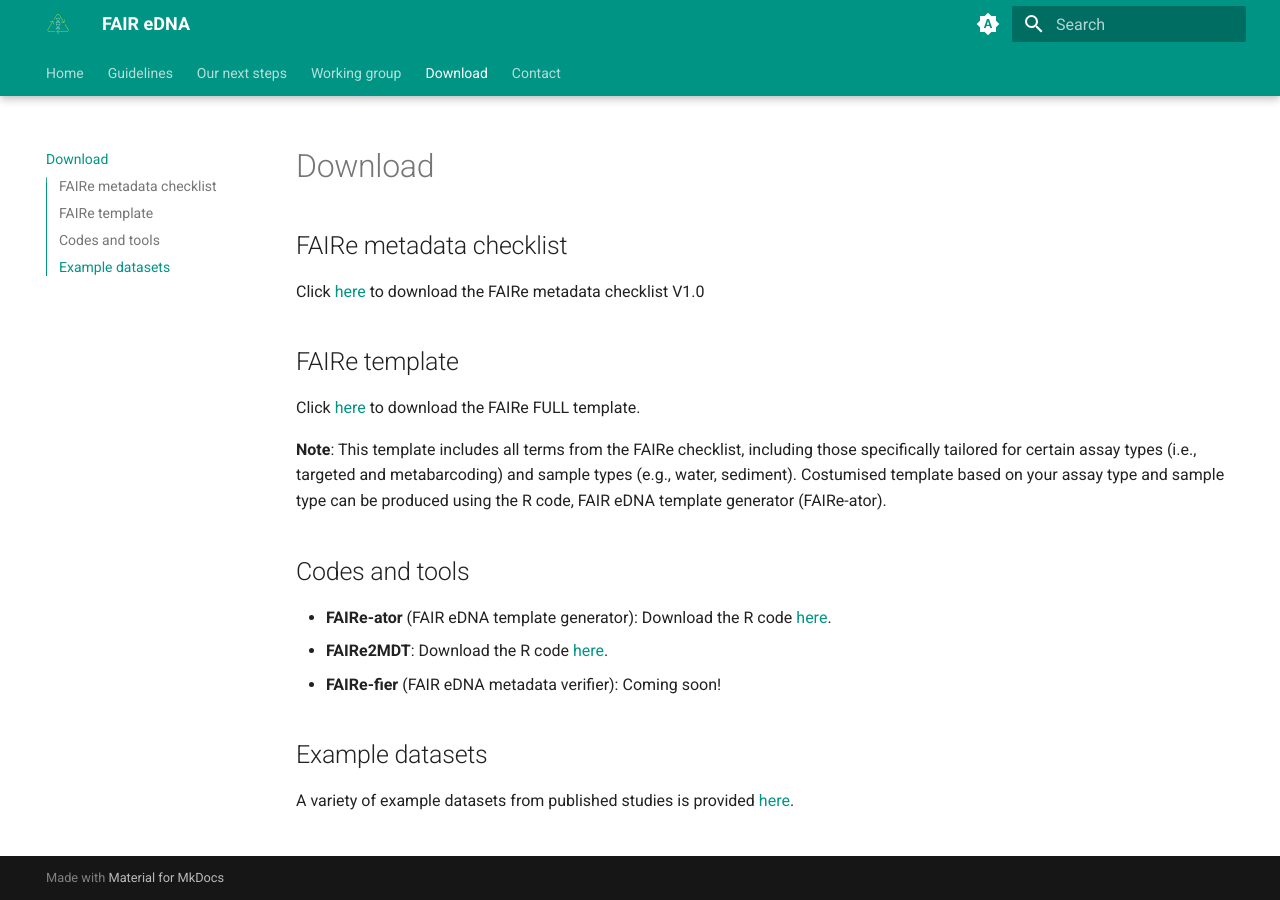
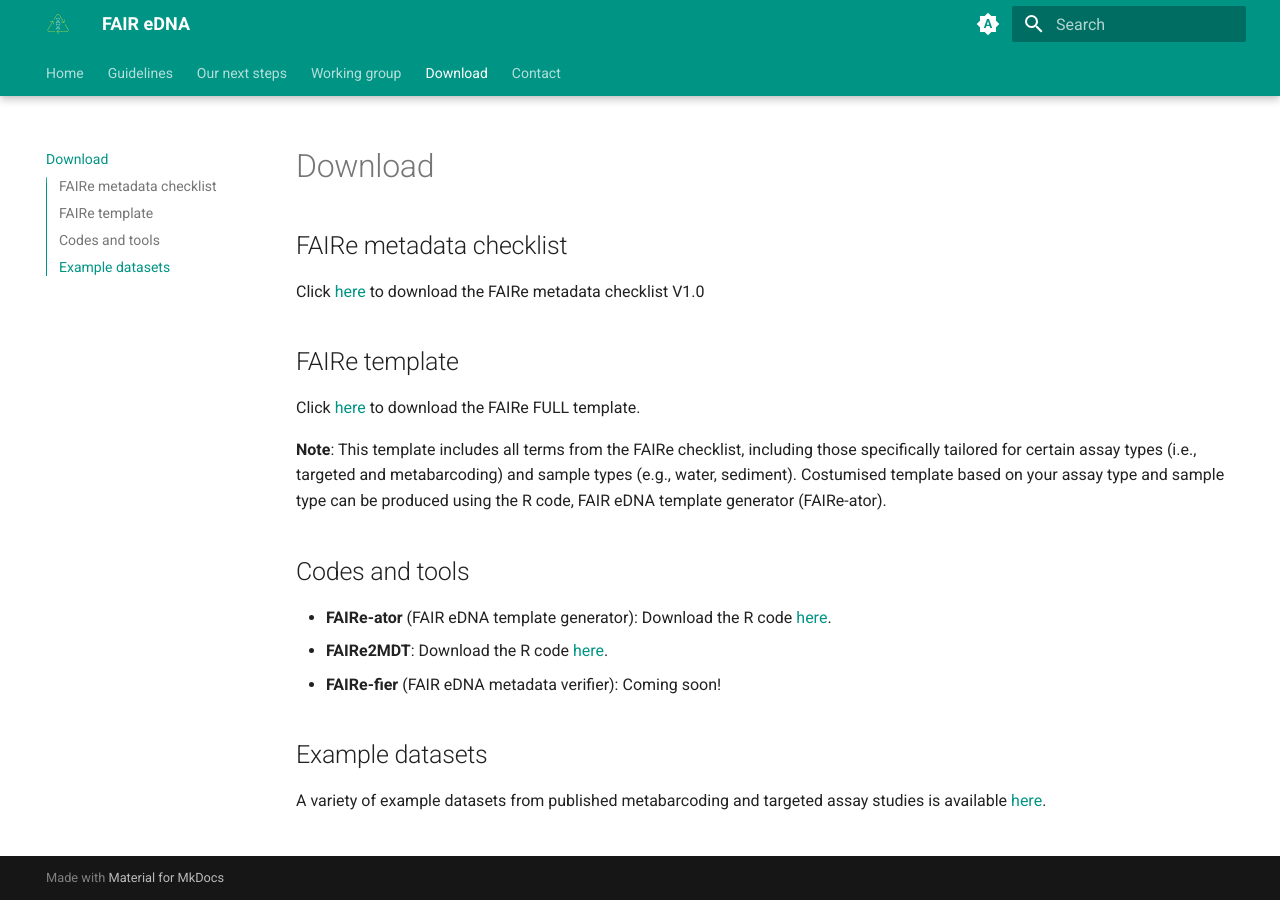
Before and after one commit to FAIR-eDNA/FAIR-eDNA.github.io, an MkDocs documentation site: the page built from docs/download.md, in a window 1280 px wide. Built offline with MkDocs 1.6.1 and Material for MkDocs 9.7.7, drawn with Linux system fonts in a browser that asks for light colours.

Commit message:
Update download.md

```diff
--- a/docs/download.md
+++ b/docs/download.md
@@ -13,4 +13,4 @@ Click [here](/checklist/FAIRe_checklist_v1.0_FULLtemplate.xlsx) to download the
 - **FAIRe-fier** (FAIR eDNA metadata verifier): Coming soon!
 
 ## Example datasets
-A variety of example datasets from published studies is provided [here](docs/examples).
+A variety of example datasets from published metabarcoding and targeted assay studies is available [here](/examples).
```
